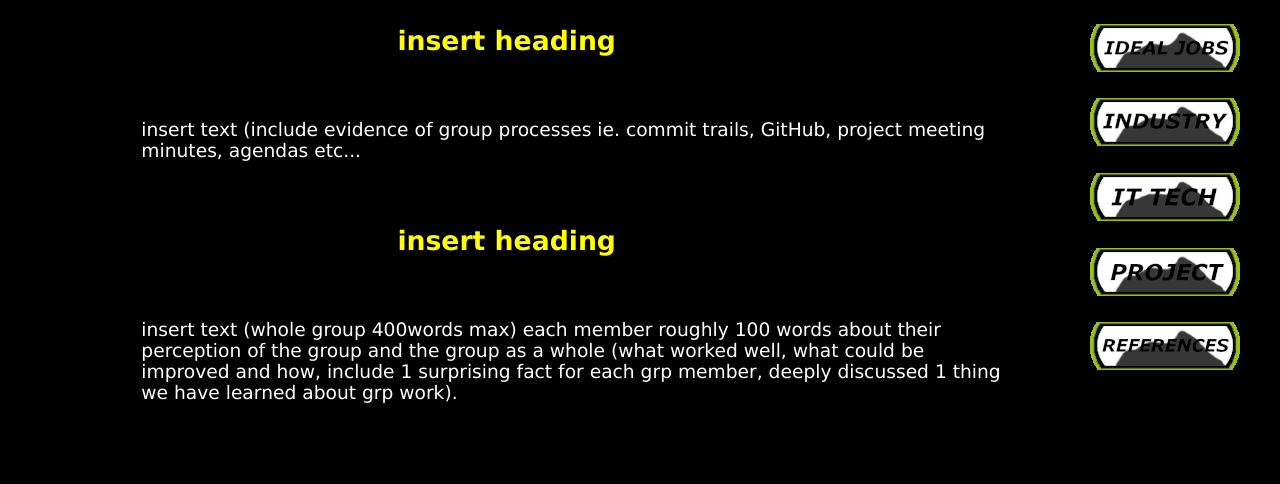
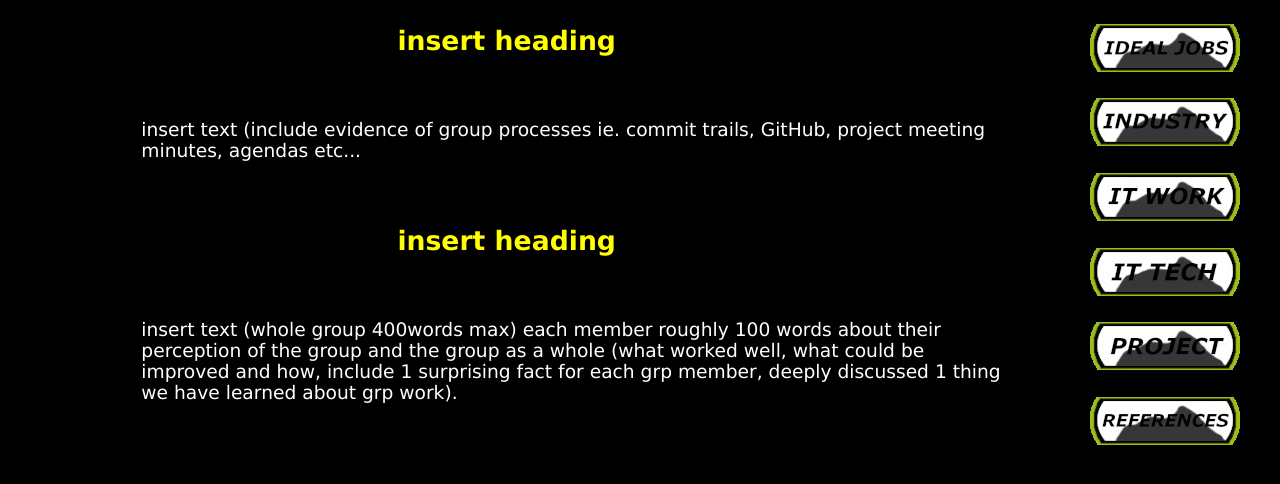
Before and after one commit to Kerlie5591/The_Internet_Explorers_V2, a plain HTML site: page reflection.html in a window 1280 px wide. Shown: the part 180-664 px from the top of the page. Drawn offline with Linux system fonts and the light colour scheme.

Commit message:
Update reflection.html

```diff
--- a/reflection.html
+++ b/reflection.html
@@ -13,6 +13,7 @@
 	  <li> <a href="teamprofile.html"> <img src="images/profilebutton.jpg" alt="Team Profile"> </a>
 	  <li> <a href="idealjobs.html"> <img src="images/jobbutton.jpg" alt="Our Ideal Jobs"> </a>
 	  <li> <a href="industrydata.html"> <img src="images/industrybutton.jpg" alt="Industry Data"> </a>
+	  <li> <a href="itwork.html"> <img src="images/itworkbutton.jpg" alt="IT Work"> </a>
 	  <li> <a href="technologies.html"> <img src="images/techbutton.jpg" alt="IT Technologies"> </a>
 	  <li> <a href="projectidea.html"> <img src="images/projectbutton.jpg" alt="Project Idea"> </a>
 	  <li> <a href="references.html"> <img src="images/referencebutton.jpg" alt="References"> </a>
```
